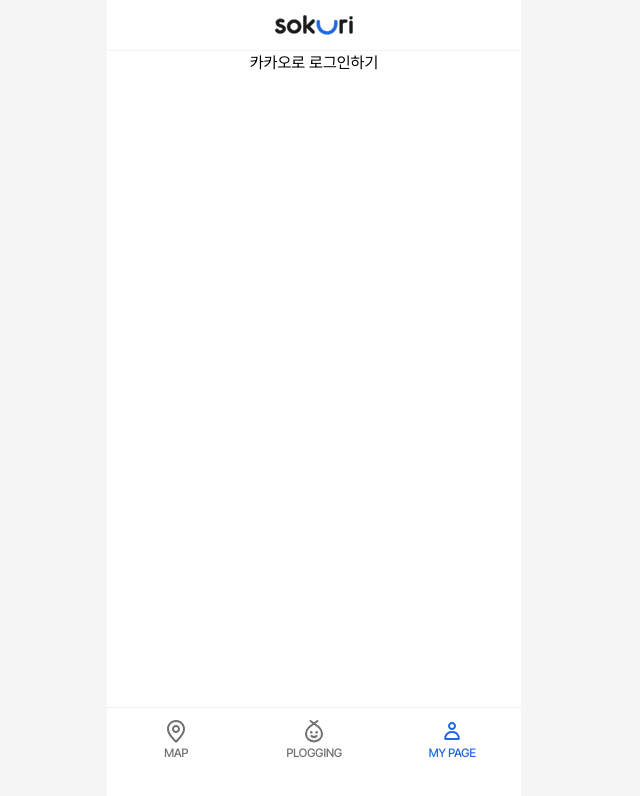
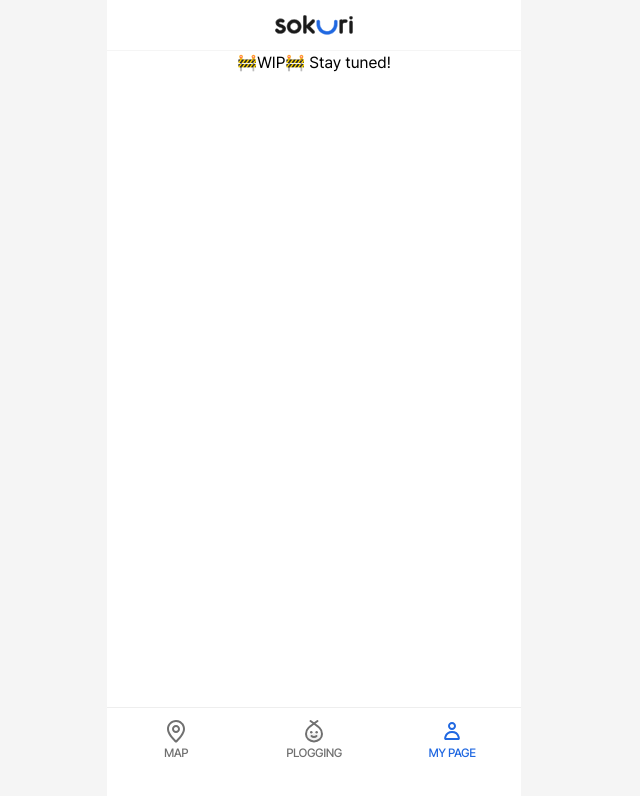
Before and after one commit to kimava/sokuri, a Next.js app: page /mypage in a window 1280 px wide. Shown: the top 796 px of the page, without its empty margins (326-966 px from the left). Built offline with nearby package versions, Linux system fonts and the light colour scheme; no server answers.

Commit message:
Update WIP status on unimplemented pages and comment out previous practice code

```diff
--- a/src/app/map/page.tsx
+++ b/src/app/map/page.tsx
@@ -1,5 +1,5 @@
 import React from 'react';
 
 export default function MapPage() {
-  return <div>map</div>;
+  return <p>🚧WIP🚧 Stay tuned!</p>;
 }
--- a/src/app/mypage/page.tsx
+++ b/src/app/mypage/page.tsx
@@ -1,11 +1,5 @@
-import { KAKAO_AUTH_URL } from '@/services/kakaoLogin';
-import Link from 'next/link';
 import React from 'react';
 
 export default function MyPage() {
-  return (
-    <div>
-      <Link href={KAKAO_AUTH_URL}>카카오로 로그인하기</Link>
-    </div>
-  );
+  return <p>🚧WIP🚧 Stay tuned!</p>;
 }
--- a/src/features/plogging/main/PloggingPostSlider.tsx
+++ b/src/features/plogging/main/PloggingPostSlider.tsx
@@ -10,11 +10,12 @@ import useIntersectionObserver from '@/hooks/useIntersectionObserver';
 type Props = { posts: PloggingPost[] };
 
 export default function PloggingPostSlider({ posts }: Props) {
-  const onIntersect = useCallback(() => {
-    console.log('intersecting!');
-  }, []);
+  // FIX ME : To implement intersection observer, use ReactQuery and make a custom hook
+  // const onIntersect = useCallback(() => {
+  //   console.log('intersecting!');
+  // }, []);
 
-  const { setTarget } = useIntersectionObserver({ onIntersect });
+  // const { setTarget } = useIntersectionObserver({ onIntersect });
 
   const handleLottieClick = () => {
     console.log('oh yeah lottie clicked');
@@ -54,7 +55,7 @@ export default function PloggingPostSlider({ posts }: Props) {
           </div>
         </div>
       ))}
-      <div ref={setTarget} className=' bg-blue-01 w-full h-4' />
+      {/* <div ref={setTarget} className=' bg-blue-01 w-full h-4' /> */}
     </div>
   );
 }
```
